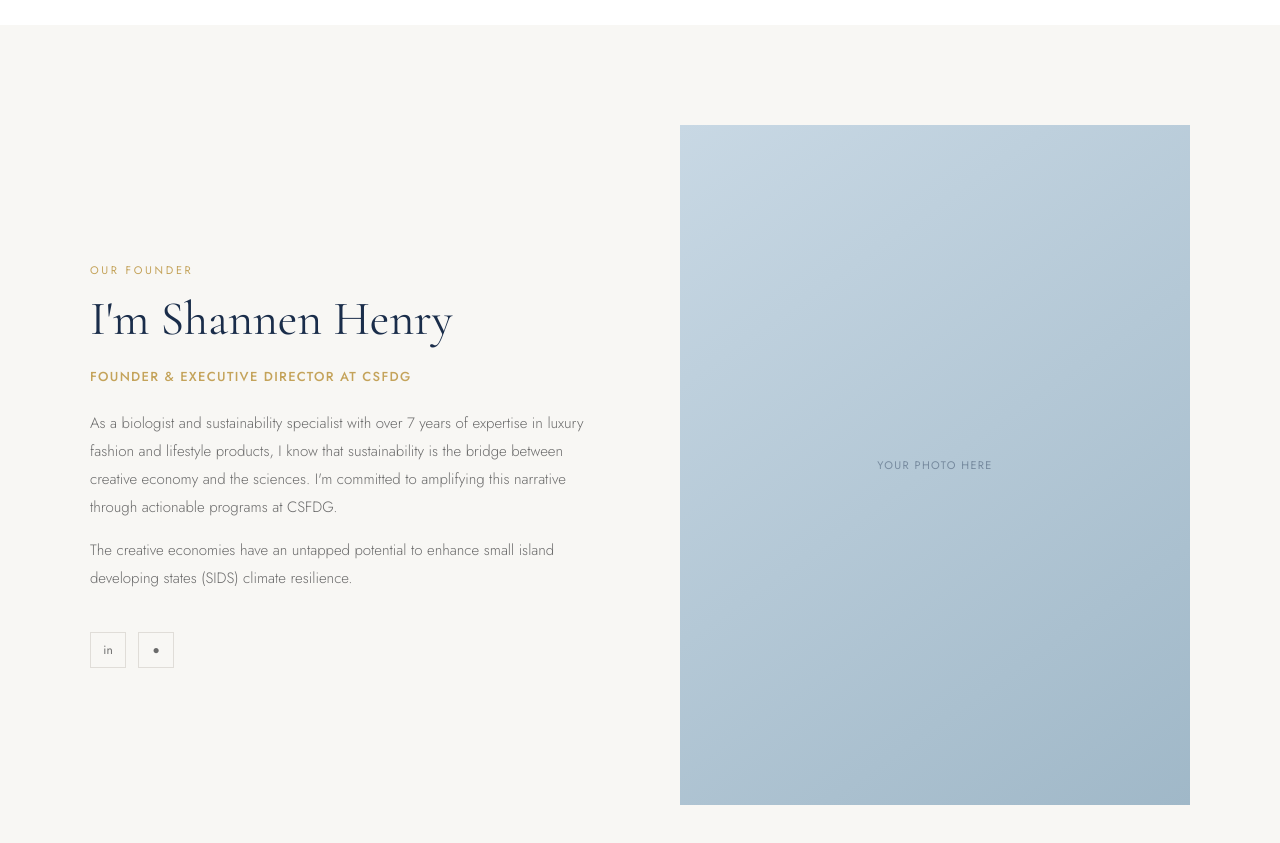
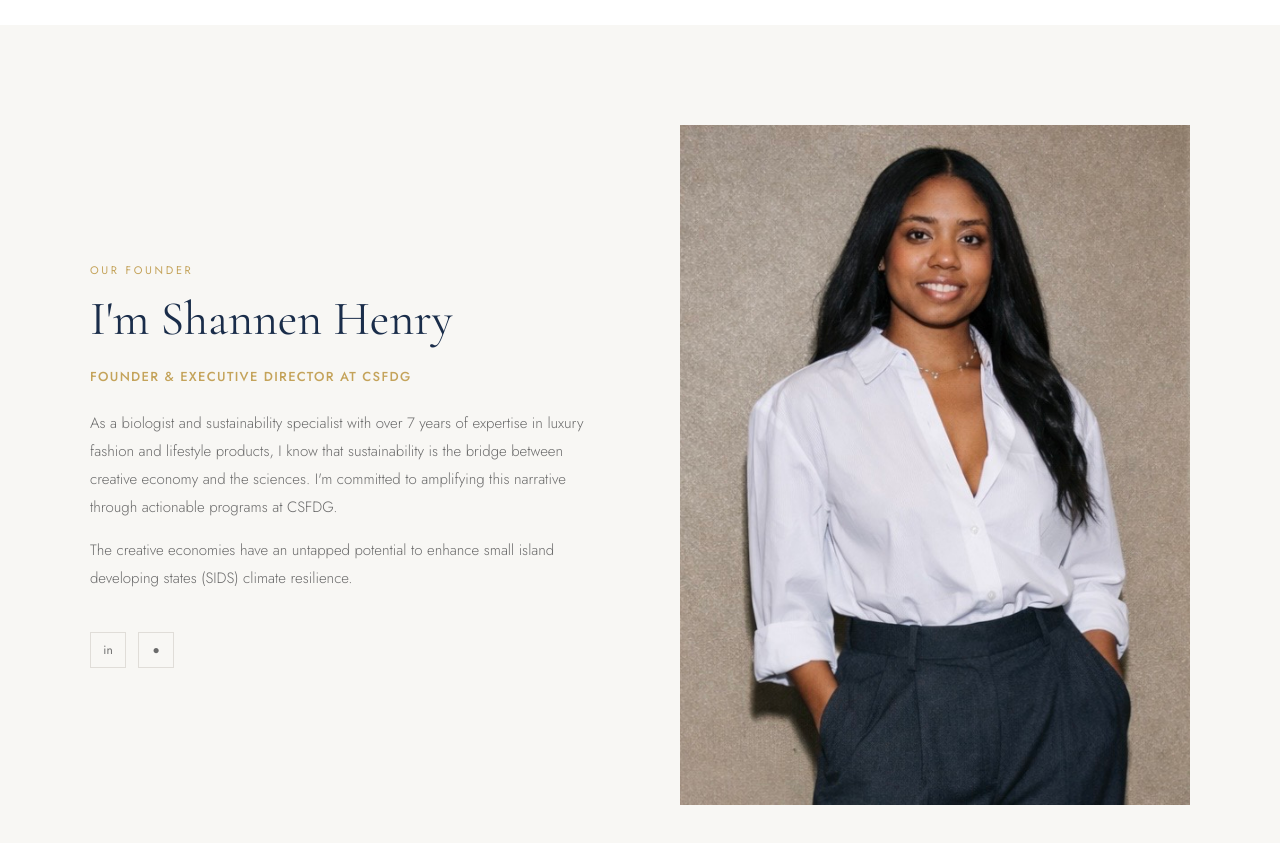
Before and after one commit to cocoafiber/csfdg, a plain HTML site: page index.html in a window 1280 px wide. Shown: the part 1600-2443 px from the top of the page. Drawn offline with nearby package versions, Linux system fonts and the light colour scheme.

Commit message:
Add Shannen headshot

```diff
--- a/index.html
+++ b/index.html
@@ -468,8 +468,7 @@
         </div>
       </div>
       <div class="founder-image reveal">
-        <!-- REPLACE WITH: <img src="images/shannen-csfdg.jpg" alt="Shannen Henry" style="width:100%;height:100%;object-fit:cover;" /> -->
-        <div class="founder-image-placeholder">Your photo here</div>
+        <img src="images/shannen-headshot.jpg" alt="Shannen Henry" style="width:100%;height:100%;object-fit:cover;object-position:center top;" />
       </div>
     </div>
   </section>
```
Also changed, not shown: images/shannen-headshot.jpg (added).
